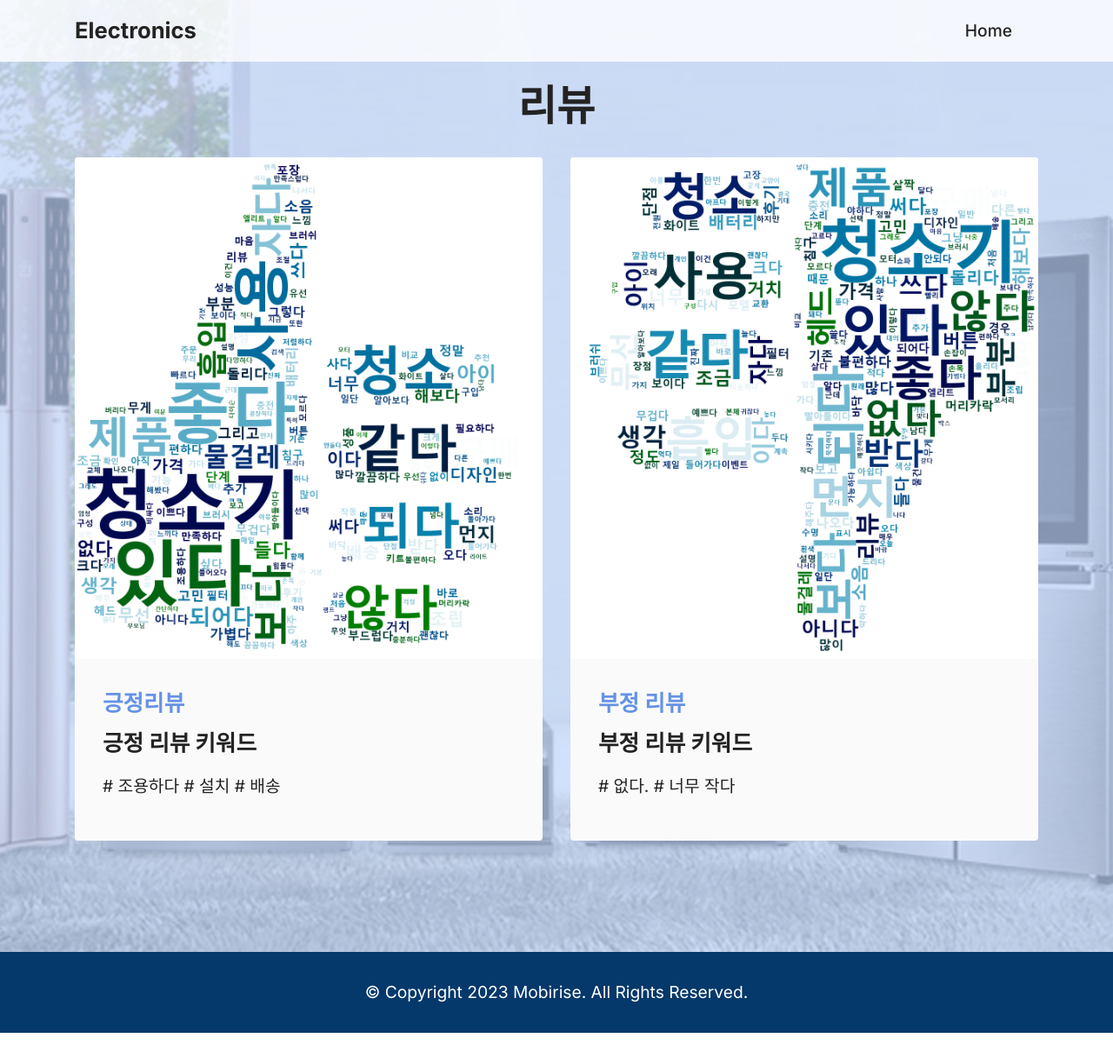
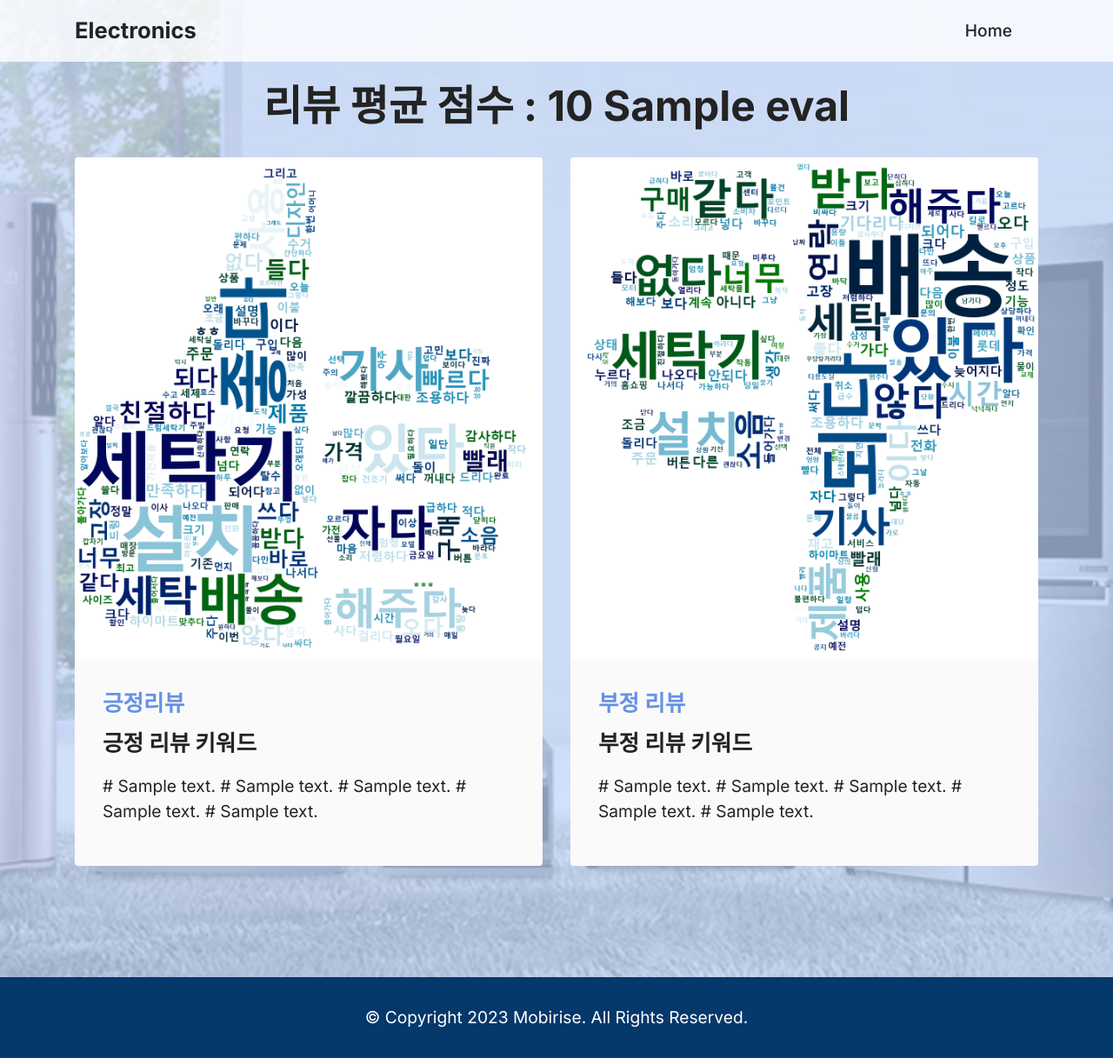
Before and after one commit to kimhyunso/Final_Project, a Django app: template bert_project/main/templates/main/result.html in a window 1280 px wide. Shown: the whole page at 87% size. Before the commit the page ends 1188 px from the top, so only its background shows below. Run offline with Django 3.2, Linux system fonts and the light colour scheme; the template is opened without the code that fills it: most values are stand-ins (such as "Sample title", 1, 10 or a date in 2020); some libraries are stand-ins or nearby versions.

Commit message:
20230503 10:54

```diff
--- a/bert_project/main/templates/main/result.html
+++ b/bert_project/main/templates/main/result.html
@@ -6,8 +6,7 @@
     <div class="mbr-overlay"></div>
     <div class="container">
         <div class="mbr-section-head">
-            <h4 class="mbr-section-title mbr-fonts-style align-center mb-0 display-2"><strong>리뷰</strong></h4>
-
+            <h4 class="mbr-section-title mbr-fonts-style align-center mb-0 display-2"><strong>리뷰 평균 점수 : {{score}} {{eval}}</strong></h4>
         </div>
         <div class="row mt-4">
             <div class="item features-image сol-12 col-md-6 col-lg-6">
@@ -18,7 +17,7 @@
                     <div class="item-content">
                         <h5 class="item-title mbr-fonts-style display-5"><strong>긍정리뷰</strong></h5>
                         <h6 class="item-subtitle mbr-fonts-style mt-1 display-5"><strong>긍정 리뷰 키워드</strong></h6>
-                        <p class="mbr-text mbr-fonts-style mt-3 display-7"># 조용하다 # 설치 # 배송</p>
+                        <p class="mbr-text mbr-fonts-style mt-3 display-7"># {{good_comment_1}} # {{good_comment_2}} # {{good_comment_3}} # {{good_comment_4}} # {{good_comment_5}}</p>
                     </div>
 
                 </div>
@@ -32,7 +31,7 @@
                     <div class="item-content">
                         <h5 class="item-title mbr-fonts-style display-5"><strong>부정 리뷰</strong></h5>
                         <h6 class="item-subtitle mbr-fonts-style mt-1 display-5"><strong>부정 리뷰 키워드</strong></h6>
-                        <p class="mbr-text mbr-fonts-style mt-3 display-7"># 없다. # 너무 작다</p>
+                        <p class="mbr-text mbr-fonts-style mt-3 display-7"># {{bad_comment_1}} # {{bad_comment_2}} # {{bad_comment_3}} # {{bad_comment_4}} # {{bad_comment_5}}</p>
                     </div>
                 </div>
             </div>
```
Also changed, not shown: bert_project/main/templates/main/detail.html (+4 -3 lines), bert_project/main/views.py (+11 -4 lines), bert_project/media/bad_reviews.png, bert_project/media/good_reviews.png.
